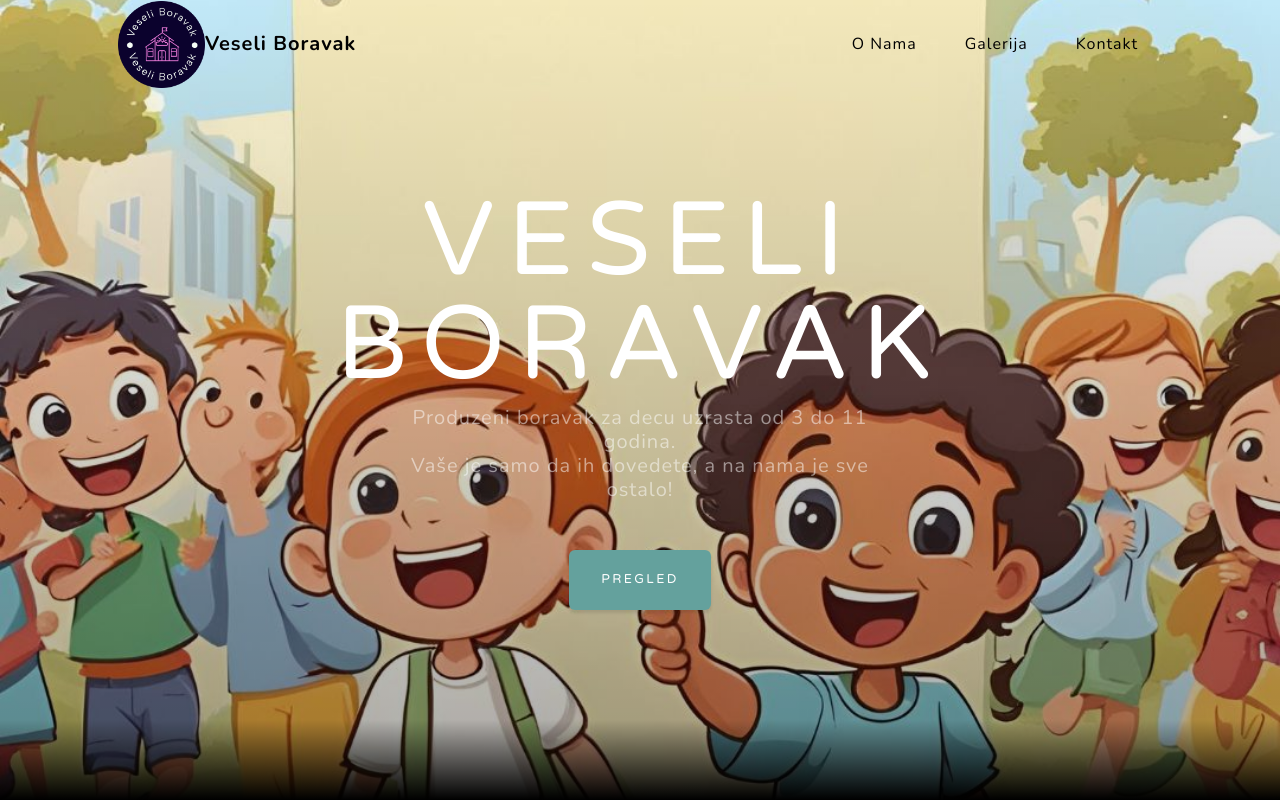
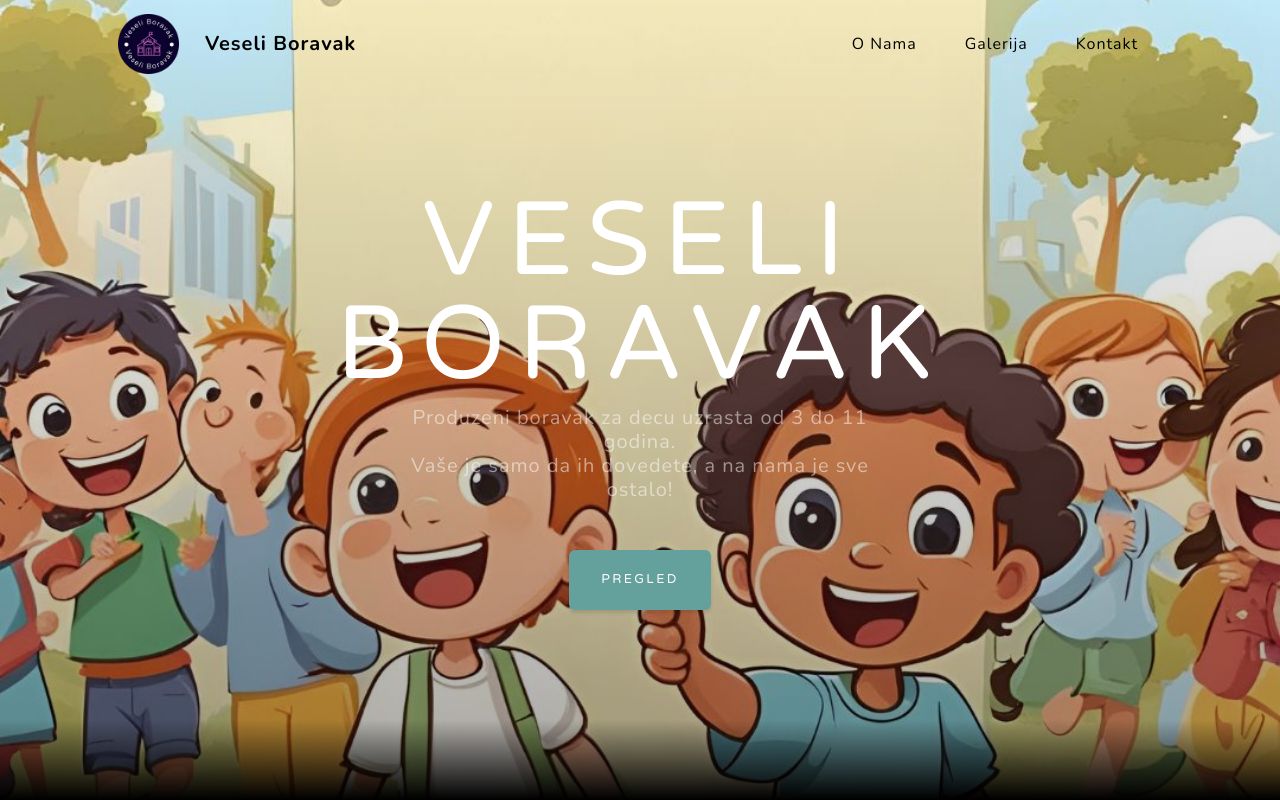
Before and after one commit to VeseliBoravak/Veseli-Boravak-2024, a plain HTML site: page index.html in a window 1280 px wide. Shown: the top 800 px of the page. Drawn offline with nearby package versions, Linux system fonts and the light colour scheme.

Commit message:
Current Progress

```diff
--- a/index.html
+++ b/index.html
@@ -20,7 +20,7 @@
         <nav class="navbar navbar-expand-lg navbar-light fixed-top" id="mainNav">
             <div class="container px-4 px-lg-5">
                 <div class="col-lg-1 col-md-1 col-sm-1">
-                    <img class="img-fluid me-2 me-md-3" src="assets/img/veseli-boravak-krug.jpeg" alt="..." style="max-width: 100%; height: auto;" />
+                    <img class="img-fluid me-2 me-md-3" src="assets/img/veseli-boravak-krug.jpeg" alt="..." style="max-width: 70%; height: auto;" />
                 </div>
                 <a class="navbar-brand" href="#page-top">Veseli Boravak</a>
                 <button class="navbar-toggler navbar-toggler-right" type="button" data-bs-toggle="collapse" data-bs-target="#navbarResponsive" aria-controls="navbarResponsive" aria-expanded="false" aria-label="Toggle navigation">
```
